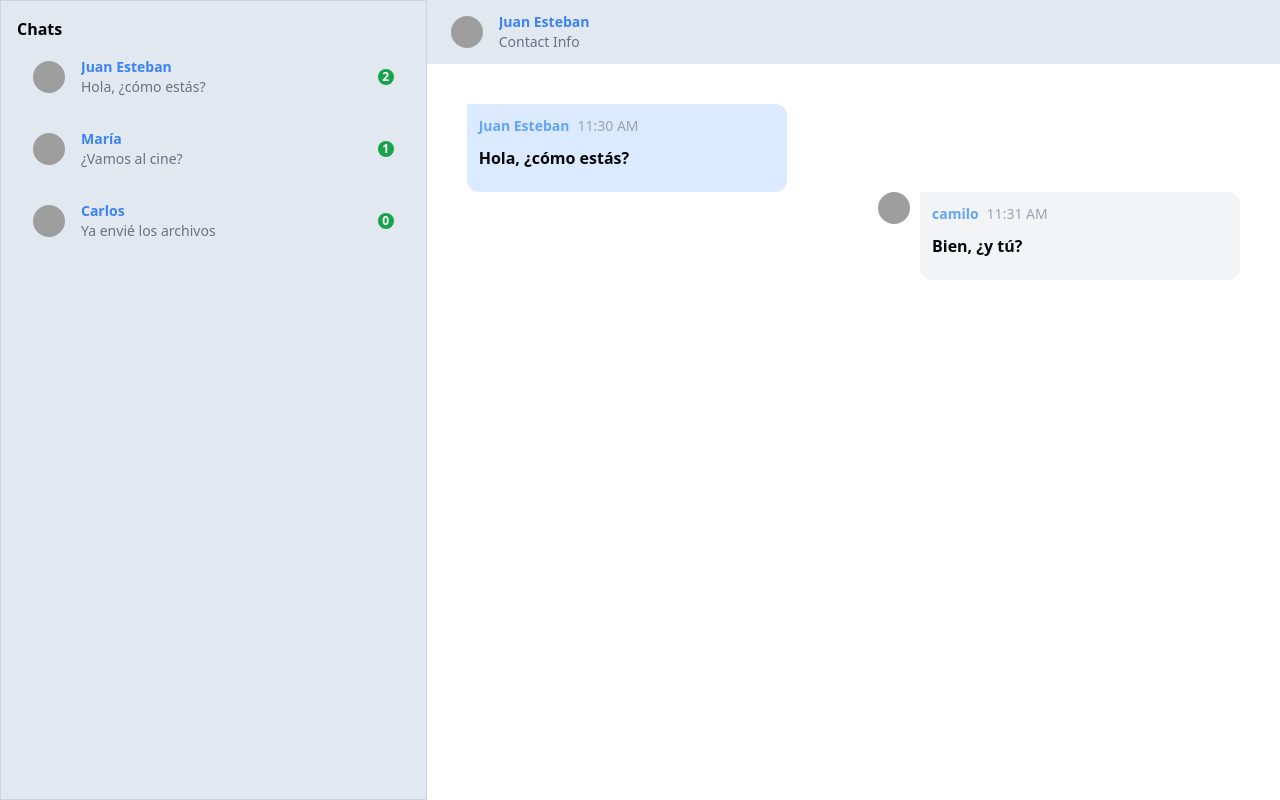
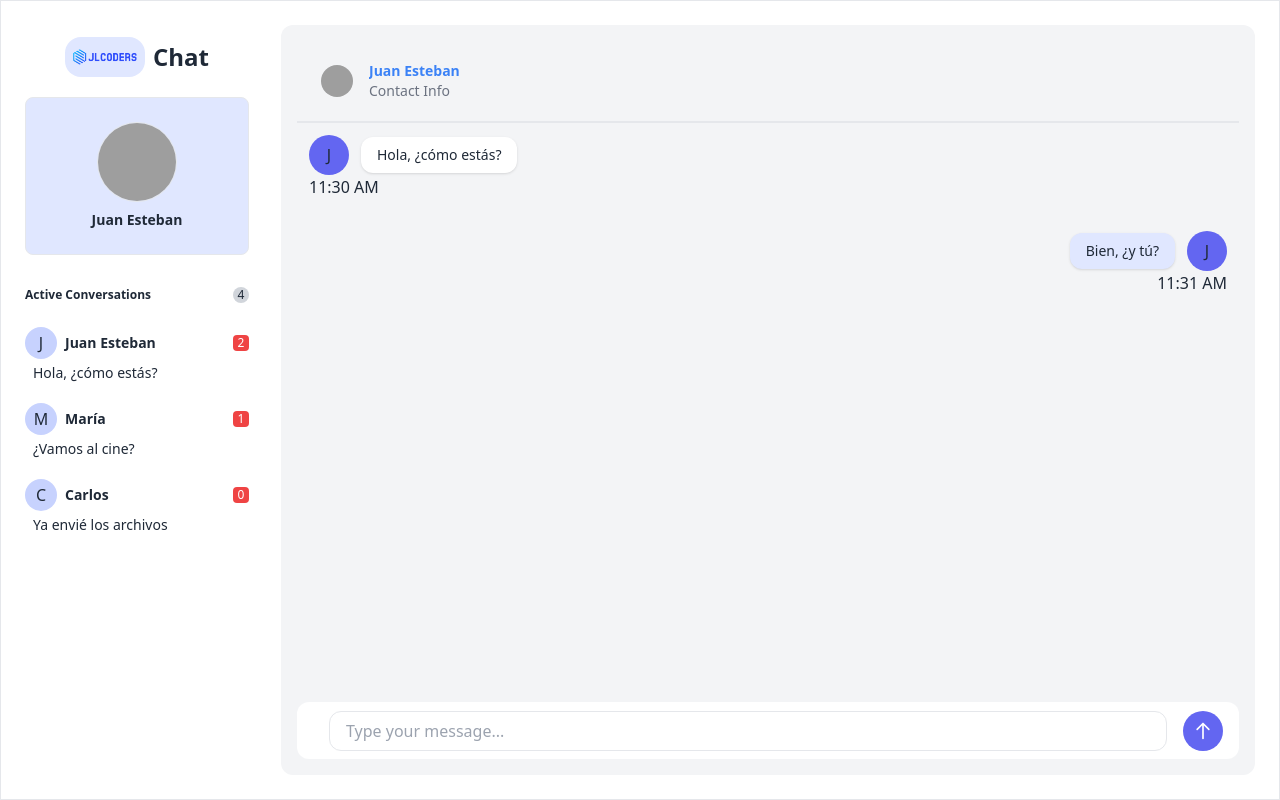
Before and after one commit to 21Esteban/Chat, a React (Vite) app: page / in a window 1280 px wide. Built offline with nearby package versions, Linux system fonts and the light colour scheme; grey boxes are pictures that could not be loaded.

Commit message:
components added

```diff
--- a/src/chat/components/ChatBubble.tsx
+++ b/src/chat/components/ChatBubble.tsx
@@ -1,6 +1,5 @@
-import React from 'react';
+import React from "react";
 
-// Definición de tipos para las props del componente
 interface ChatBubbleProps {
   name: string;
   lastHour: string;
@@ -8,29 +7,40 @@ interface ChatBubbleProps {
   isCurrentUser: boolean;
 }
 
-export const ChatBubble: React.FC<ChatBubbleProps> = ({ name, lastHour, message, isCurrentUser }) => {
+export const ChatBubble: React.FC<ChatBubbleProps> = ({
+  name,
+  lastHour,
+  message,
+  isCurrentUser,
+}) => {
   return (
-    <div className={`flex items-start gap-2.5 ${isCurrentUser ? 'justify-start' : 'justify-end'}`}>
-      {!isCurrentUser && (
-        <img
-          className="w-8 h-8 rounded-full"
-          src="/docs/images/people/profile-picture-3.jpg"
-          alt={`${name} profile`}
-        />
+    <>
+      {isCurrentUser ? (
+        <div className="col-start-1 col-end-8 p-3 rounded-lg">
+          <div className="flex flex-row items-center">
+            <div className="flex items-center justify-center h-10 w-10 rounded-full bg-indigo-500 flex-shrink-0">
+              {name[0]}
+            </div>
+            <div className="relative ml-3 text-sm bg-white py-2 px-4 shadow rounded-xl">
+              <div>{message}</div>
+            </div>
+          </div>
+
+          <p>{lastHour}</p>
+        </div>
+      ) : (
+        <div className="col-start-6 col-end-13 p-3 rounded-lg">
+          <div className="flex items-center justify-start flex-row-reverse">
+            <div className="flex items-center justify-center h-10 w-10 rounded-full bg-indigo-500 flex-shrink-0">
+            {name[0]}
+            </div>
+            <div className="relative mr-3 text-sm bg-indigo-100 py-2 px-4 shadow rounded-xl">
+              <div>{message}</div>
+            </div>
+          </div>
+          <p className="text-end">{lastHour}</p>
+        </div>
       )}
-      <div className={`flex flex-col w-full max-w-[320px] leading-1.5 p-3 border-gray-200 ${isCurrentUser ? 'bg-blue-100' : 'bg-gray-100'} rounded-e-xl rounded-es-xl`}>
-        <div className="flex items-center space-x-2 rtl:space-x-reverse">
-          <span className="text-sm font-semibold text-blue-400">
-            {name}
-          </span>
-          <span className="text-sm font-normal text-gray-400">
-            {lastHour}
-          </span>
-        </div>
-        <p className="font-semibold py-2.5 text-zinc-950">
-          {message}
-        </p>
-      </div>
-    </div>
+    </>
   );
 };
--- a/src/chat/components/ChatItem.tsx
+++ b/src/chat/components/ChatItem.tsx
@@ -1,7 +1,6 @@
-import React from 'react';
+import React from "react";
 
 interface ChatItemProps {
-  imgProfile: string;
   name: string;
   lastMsg: string;
   numMessage: number;
@@ -9,38 +8,29 @@ interface ChatItemProps {
   isSelected: boolean;
 }
 
-export const ChatItem: React.FC<ChatItemProps> = ({ imgProfile, name, lastMsg, numMessage, onSelectChat, isSelected }) => {
+export const ChatItem: React.FC<ChatItemProps> = ({
+  name,
+  lastMsg,
+  numMessage,
+  onSelectChat,
+  isSelected,
+}) => {
   const handleClick = () => {
     onSelectChat();
   };
 
   return (
-    <li
-      className={`py-3 px-4 sm:py-4 rounded-lg cursor-pointer ${isSelected ? 'bg-blue-200' : 'hover:bg-slate-200'}`}
-      onClick={handleClick}
-    >
-      <div className="flex items-center">
-        <div className="flex-shrink-0">
-          <img
-            className="w-8 h-8 rounded-full"
-            src={imgProfile}
-            alt="user Image"
-          />
+    <button className={`rounded-xl p-2 ${isSelected ? 'bg-gray-100' : 'hover:bg-gray-100'}`} onClick={handleClick}>
+      <div className="flex flex-row items-center">
+        <div className="flex items-center justify-center h-8 w-8 bg-indigo-200 rounded-full">
+          {name[0]}
         </div>
-        <div className="flex-1 min-w-0 ms-4">
-          <p className="text-sm font-bold text-blue-500 truncate">
-            {name}
-          </p>
-          <p className="text-sm text-gray-500 truncate">
-            {lastMsg}
-          </p>
-        </div>
-        <div className="font-semibold bg-green-600 rounded-full text-white w-4 h-4 flex justify-center items-center">
-          <span className="text-xs">
-            {numMessage}
-          </span>
+        <div className="ml-2 text-sm font-semibold">{name}</div>
+        <div className="flex items-center justify-center ml-auto text-xs text-white bg-red-500 h-4 w-4 rounded leading-none">
+          {numMessage}
         </div>
       </div>
-    </li>
+        <div className="text-sm ml-2 mt-1 font-thin text-start">{lastMsg}</div>
+    </button>
   );
 };
--- a/src/chat/components/Header.tsx
+++ b/src/chat/components/Header.tsx
@@ -7,7 +7,7 @@ interface HeaderProps {
 export const Header: React.FC<HeaderProps> = ({userName,imgProfile}) => {
   return (
     <>
-      <div className="flex items-center h-16 pl-6 bg-slate-200">
+      <div className="flex items-center h-16 pl-6 p-10 bg-gray-100 border-b-2">
         <div className="flex-shrink-0">
           <img
             className="w-8 h-8 rounded-full"
--- /dev/null
+++ b/src/chat/components/InputText.tsx
@@ -0,0 +1,35 @@
+export const InputText = () => {
+  return (
+    <>
+      <div className="flex flex-row items-center h-16 rounded-xl bg-white w-full px-4">
+        <div className="flex-grow ml-4">
+          <div className="relative w-full">
+            <input
+              type="text"
+              className="flex w-full border rounded-xl focus:outline-none focus:border-indigo-300 pl-4 h-10"
+              placeholder="Type your message..."
+            />
+          </div>
+        </div>
+        <div className="ml-4">
+          <button className="flex items-center justify-center bg-indigo-500 hover:bg-indigo-600 rounded-full text-white h-10 w-10">
+            <svg
+              className="w-5 h-5"
+              fill="none"
+              stroke="currentColor"
+              viewBox="0 0 24 24"
+              xmlns="http://www.w3.org/2000/svg"
+            >
+              <path
+                strokeLinecap="round"
+                strokeLinejoin="round"
+                strokeWidth="2"
+                d="M5 10l7-7m0 0l7 7m-7-7v18"
+              ></path>
+            </svg>
+          </button>
+        </div>
+      </div>
+    </>
+  );
+};
--- a/src/chat/components/SideBar.tsx
+++ b/src/chat/components/SideBar.tsx
@@ -1,6 +1,6 @@
-import React, { useState } from 'react';
-import { Chat } from '../interfaces/types';
-import { ChatItem } from './ChatItem';
+import React, { useState } from "react";
+import { Chat } from "../interfaces/types";
+import { ChatItem } from "./ChatItem";
 
 interface SideBarProps {
   chats: Chat[];
@@ -16,16 +16,34 @@ export const SideBar: React.FC<SideBarProps> = ({ chats, onSelectChat }) => {
   };
 
   return (
-    <div className="p-4 bg-slate-200 h-screen border border-slate-300">
-      <div>
-     <h1 className='font-sans font-semibold '>Chats</h1>
+    <div className="flex flex-col py-8 pl-6 pr-2 w-64 bg-white flex-shrink-0 h-full">
+      <div className="flex flex-row items-center justify-center h-12 w-full">
+        <div className="flex items-center justify-center rounded-2xl text-indigo-700 bg-indigo-100 h-10 w-20 px-2">
+          <img src="../../../public/banner.png" alt="" />
         </div>
-
-      <ul>
+        <div className="ml-2 font-bold text-2xl">Chat</div>
+      </div>
+      <div className="flex flex-col items-center bg-indigo-100 border border-gray-200 mt-4 w-full py-6 px-4 rounded-lg">
+        <div className="h-20 w-20 rounded-full border overflow-hidden">
+          <img
+            src="https://avatars3.githubusercontent.com/u/2763884?s=128"
+            alt="Avatar"
+            className="h-full w-full"
+          />
+        </div>
+        <div className="text-sm font-semibold mt-2">Juan Esteban</div>
+      </div>
+      <div className="flex flex-col mt-8">
+        <div className="flex flex-row items-center justify-between text-xs">
+          <span className="font-bold">Active Conversations</span>
+          <span className="flex items-center justify-center bg-gray-300 h-4 w-4 rounded-full">
+            4
+          </span>
+        </div>
+        <div className="flex flex-col space-y-1 mt-4 -mx-2  overflow-y-auto h-full">
           {chats.map((chat) => (
             <ChatItem
               key={chat.id}
-            imgProfile={chat.imgProfile}
               name={chat.name}
               lastMsg={chat.lastMsg}
               numMessage={chat.numMessage}
@@ -33,7 +51,8 @@ export const SideBar: React.FC<SideBarProps> = ({ chats, onSelectChat }) => {
               isSelected={chat.id === selectedChatId}
             />
           ))}
-      </ul>
+        </div>
+      </div>
     </div>
   );
 };
--- a/src/chat/layout/ChatLayout.tsx
+++ b/src/chat/layout/ChatLayout.tsx
@@ -1,9 +1,10 @@
-import  { useState } from 'react';
+import { useState } from "react";
 import { SideBar } from "../components/SideBar";
 import { Header } from "../components/Header";
 import { ChatBubble } from "../components/ChatBubble";
 import data from "../../assets/data/chat.json";
 import { Chat, Message } from "../interfaces/types";
+import { InputText } from "../components/InputText";
 
 export const ChatLayout = () => {
   const [selectedChatId, setSelectedChatId] = useState<number | null>(1);
@@ -13,32 +14,47 @@ export const ChatLayout = () => {
     setSelectedChatId(chatId);
   };
 
-  const selectedChat = chats.find(chat => chat.id === selectedChatId);
+  const selectedChat = chats.find((chat) => chat.id === selectedChatId);
 
   return (
-    <div className="grid grid-cols-12 h-screen">
-      <div className="col-span-4">
+    <div className="flex h-screen antialiased text-gray-800 ">
+      <div className="flex flex-row h-full overflow-hidden w-screen border">
         <SideBar chats={chats} onSelectChat={handleChatSelect} />
-      </div>
-      <div className="col-span-8 flex flex-col">
           {selectedChat ? (
             <>
-            <Header userName={selectedChat.name} imgProfile={selectedChat.imgProfile}/>
-            <div className="p-10">
-              {selectedChat.messages.map((msg: Message) => (
+              <div className="flex flex-col flex-grow h-full p-6">
+                <div className="flex flex-col flex-auto flex-shrink-0 bg-gray-100 p-4 h-full rounded-xl">
+                   <Header
+                userName={selectedChat.name}
+                imgProfile={selectedChat.imgProfile}
+              />
+                  <div className="flex flex-col h-full overflow-hidden">
+                    <div className="flex flex-col h-full overflow-x-auto mb-4">
+                      <div className="flex flex-col h-full">
+                        <div className="grid grid-cols-12 gap-y-2">
+                          {selectedChat.messages.map((message: Message) => (
                           <ChatBubble
-                  key={msg.id}
-                  name={msg.name}
-                  lastHour={msg.lastHour}
-                  message={msg.message}
-                  isCurrentUser={msg.isCurrentUser}
+                            key={message.id}
+                            name={selectedChat.name}
+                            lastHour={message.lastHour}
+                            message={message.message}
+                            isCurrentUser={message.isCurrentUser}
                           />
                         ))}
                         </div>
+                      </div>
+                    </div>
+                    <InputText/>
+                  </div>
+                </div>
+              </div>
             </>
           ) : (
-          <div className="text-center text-gray-500">"Don't have any chat"</div>
+            <div className="text-center text-gray-500">
+              "Don't have any chat"
+            </div>
           )}
+
       </div>
     </div>
   );
```
Also changed, not shown: public/chatSvg.svg (added), public/sendMessage.svg (added). Lines whose indentation alone changed are shown as unchanged.
